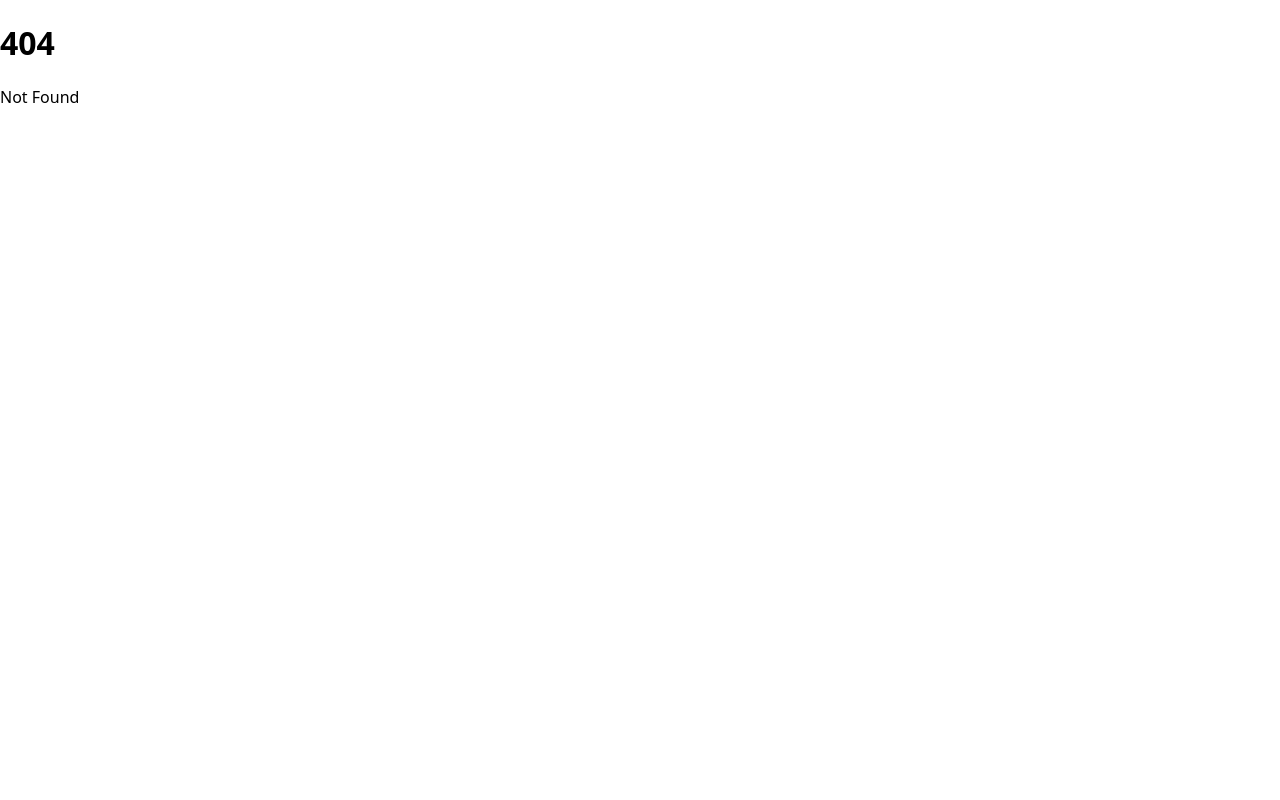
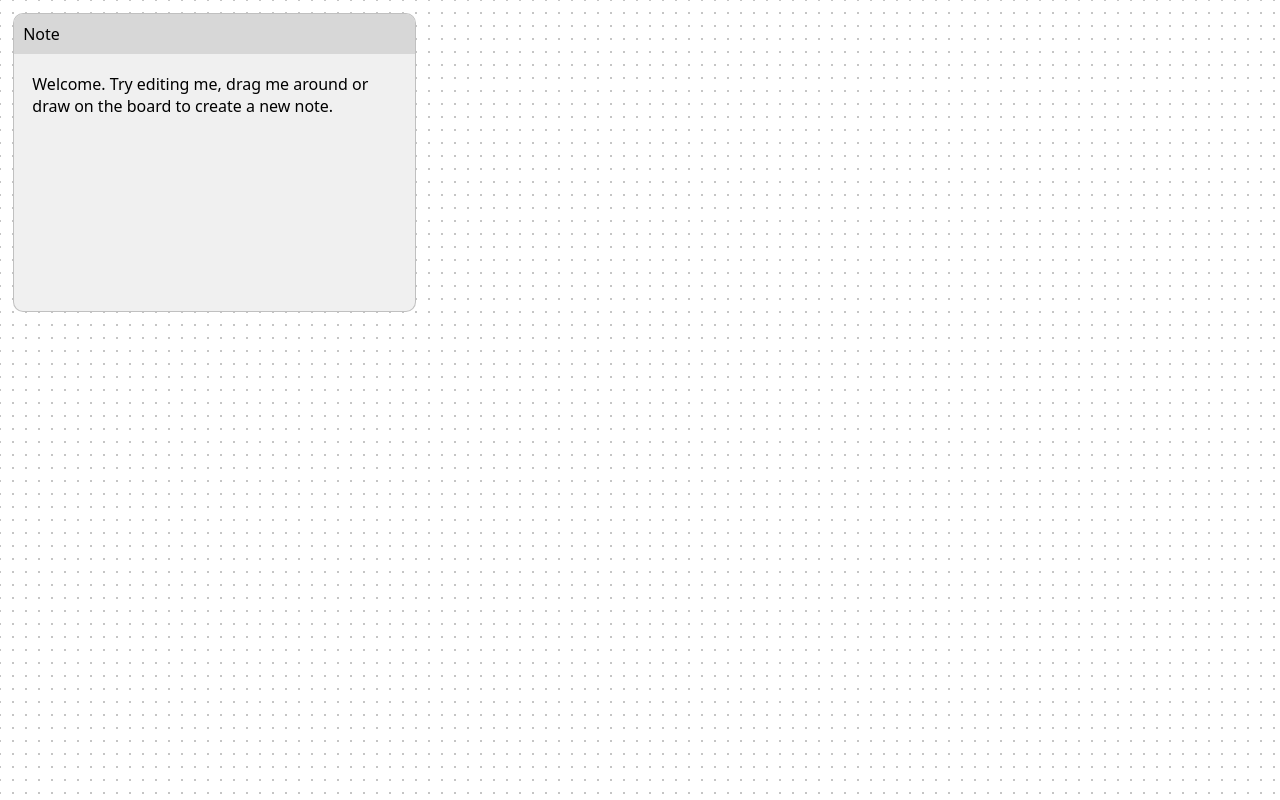
Before and after one commit to deta/tela, a SvelteKit app: page /examples/notes in a window 1280 px wide. Before the commit this address had no page. Built offline with nearby package versions, Linux system fonts and the light colour scheme.

Commit message:
adds notes example

```diff
--- /dev/null
+++ b/src/routes/examples/notes/+page.svelte
@@ -0,0 +1,98 @@
+<script lang="ts">
+  import Board from "$lib/Board.svelte";
+  import Grid from "$lib/Grid.svelte";
+  import Note from "./Note.svelte";
+  import type { TBoard, TBoardSettings, Vec2 } from "$lib/index.js";
+  import { writable } from "svelte/store";
+
+  const settings = writable({
+    SNAP_TO_GRID: true,
+    CAN_ZOOM: false,
+    GRID_SIZE: 13
+  } satisfies TBoardSettings);
+
+  const board = writable({
+    viewOffset: { x: 0, y: 0 },
+    zoom: 1
+  } satisfies TBoard);
+
+  const notes = writable([
+    {
+      id: "s",
+      pos: { x: 10, y: 10 },
+      size: { x: 400, y: 300 },
+      content: "Welcome. Try editing me, drag me around or draw on the board to create a new note."
+    }
+  ]);
+  const stackingOrder = writable(["s"]);
+
+  // This event is emitted when the user finishes drawing a box on the board
+  // it can be used to create new items on the board
+  function onDrawEnd(e: CustomEvent<{ selection: { pos: Vec2; size: Vec2 } }>) {
+    const { pos, size } = e.detail.selection;
+    pos.x += $board.viewOffset.x; // todo: this should be handled by tela
+    pos.y += $board.viewOffset.y;
+    if (size.x < 10 || size.y < 10) return;
+
+    const note = {
+      id: crypto.randomUUID(),
+      pos,
+      size,
+      content: "Edit me."
+    };
+    notes.update((state) => {
+      state.push(note);
+      $stackingOrder.push(note.id);
+      return state;
+    });
+  }
+
+  function onDragStart(id: string) {
+    stackingOrder.update(s => {
+      s = s.filter(i => i !== id);
+      s.push(id);
+      return s;
+    })
+  }
+
+</script>
+
+<main>
+  <Board {settings} {board} on:drawEnd={onDrawEnd}>
+    <Grid />
+
+    {#each $notes as note}
+      <Note {note} {stackingOrder} on:dragStart={() => onDragStart(note.id)}/>
+    {/each}
+
+  </Board>
+</main>
+
+<style>
+  main {
+    position: fixed;
+    top: 0;
+    left: 0;
+    width: 100%;
+    height: 100%;
+  }
+
+  :global(.positionable) {
+    background: rgba(240, 240, 240, 1);
+    border-radius: 10px;
+    border: 1px solid rgba(0, 0, 0, 0.2);
+
+    overflow: hidden;
+  }
+  :global(.draggable) {
+    background: rgb(215, 215, 215);
+    padding: 1ch;
+    cursor: move;
+  }
+  .content {
+    padding: 1.25ch;
+  }
+  span {
+    font-weight: 500;
+  }
+</style>
--- /dev/null
+++ b/src/routes/examples/notes/Note.svelte
@@ -0,0 +1,47 @@
+<script lang="ts">
+  import Positionable from "$lib/Positionable.svelte";
+  import Draggable from "$lib/Draggable.svelte";
+  import type { Writable } from "svelte/store";
+
+  export let note: {
+    id: string;
+    pos: { x: number; y: number };
+    size: { x: number; y: number };
+    content: string;
+  };
+
+  export let stackingOrder: Writable<string[]>;
+</script>
+
+<Positionable class="note" pos={note.pos} size={note.size} z={$stackingOrder.findIndex(e => e === note.id)}>
+  <Draggable bind:pos={note.pos} size={note.size} on:dragStart>
+    Note
+  </Draggable>
+  <div class="content">
+    <div class="editor" bind:textContent={note.content} contenteditable="true">
+      {note.content}
+    </div>
+  </div>
+</Positionable>
+
+<style>
+  :global(.note) {
+    display: flex;
+    flex-direction: column;
+  }
+  .content {
+    flex: 1;
+    overflow-y: scroll;
+  }
+  .editor {
+    min-height: 100%;
+    padding: 2ch;
+  }
+  .editor:focus {
+    outline: none;
+  }
+
+  :global(body.drawing *) {
+    user-select: none !important;
+  }
+</style>
```
Also changed, not shown: src/routes/examples/README.md (added).
